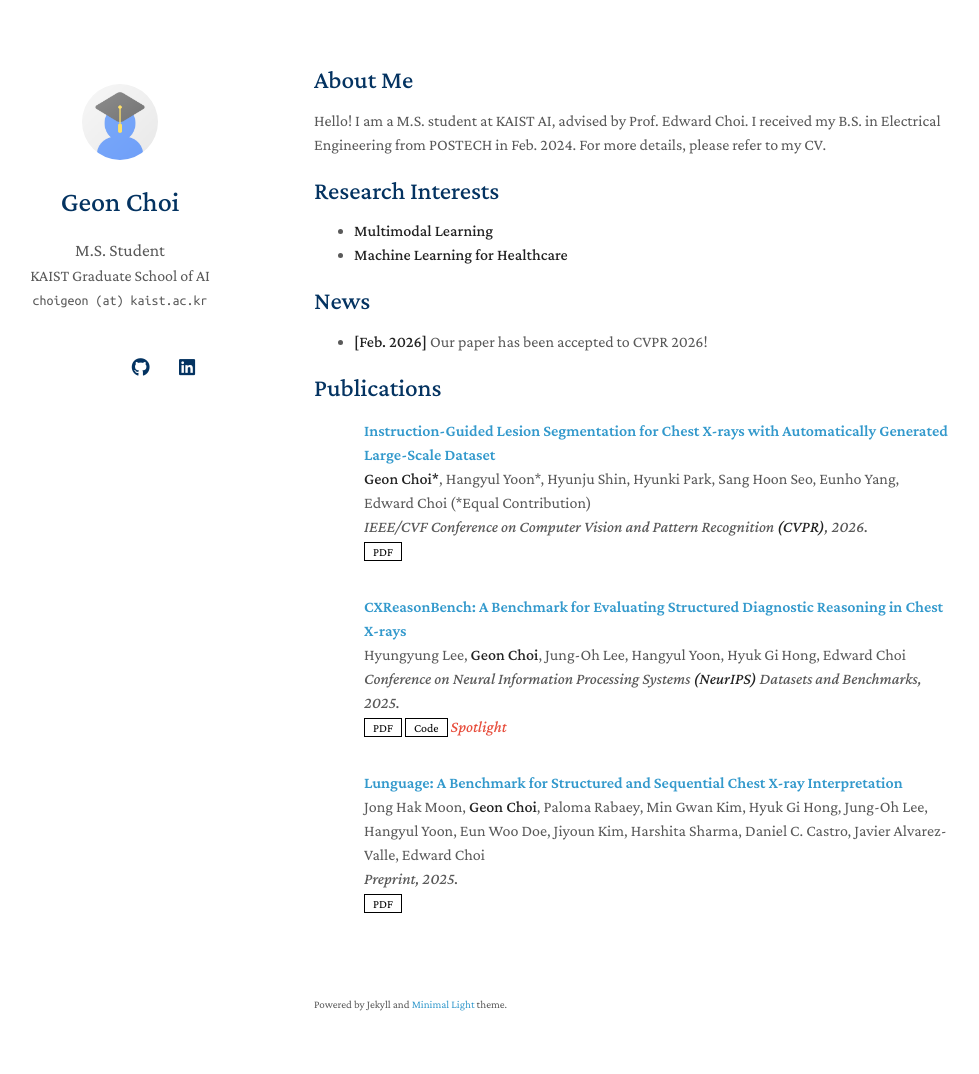
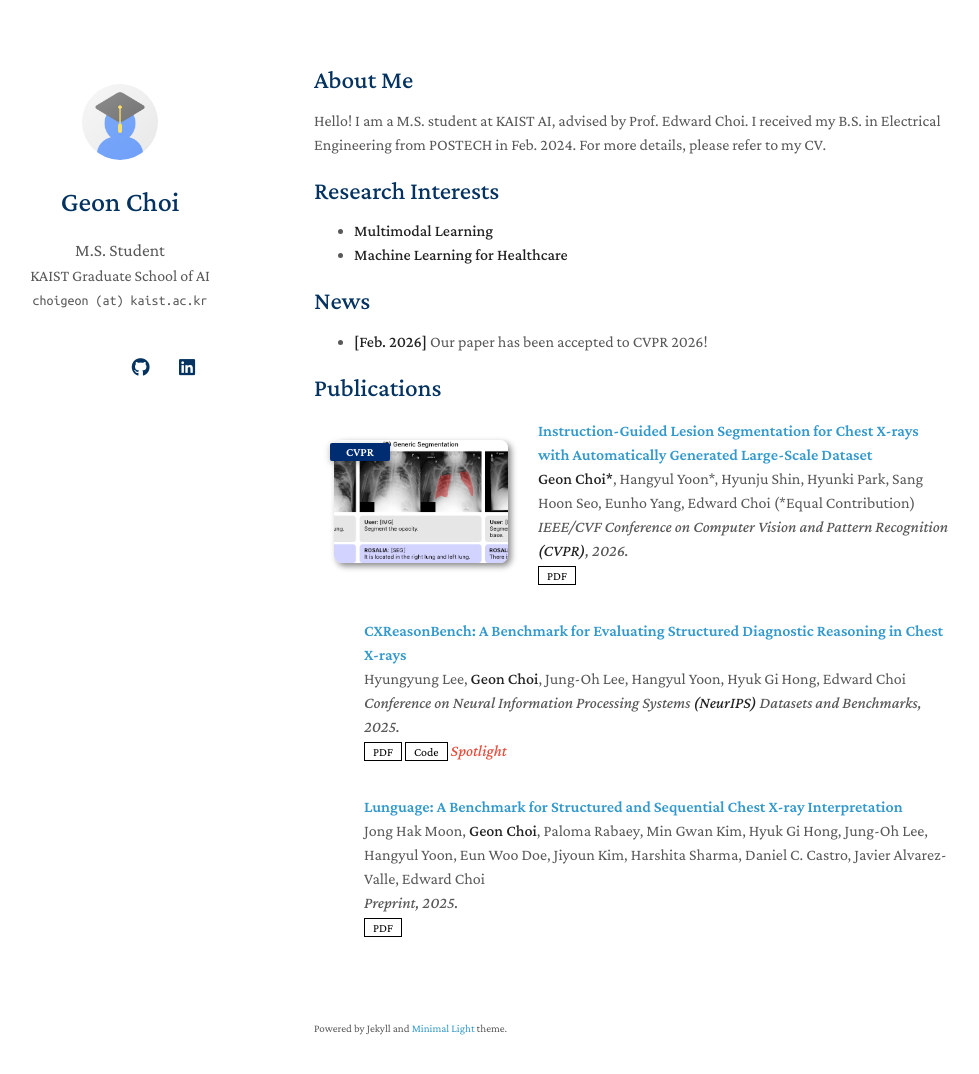
Before and after one commit to checkoneee/checkoneee.github.io, a Jekyll site: the page built from index.md, in a window 1280 px wide and 1109 px high. Shown: the top 1074 px of the window, without its empty margins (156-1135 px from the left). Built offline with Jekyll 4.4.1, drawn with Linux system fonts in a browser that asks for light colours; a style sheet for code colours, icons or effects is not loaded; our own code applies the rules of GitHub Pages for plain Markdown files.

Commit message:
cvpr 2026

```diff
--- a/_data/publications.yml
+++ b/_data/publications.yml
@@ -6,7 +6,7 @@ main:
     pdf: https://arxiv.org/abs/2511.15186.pdf
     #code: https://github.com/MrGiovanni/ContinualLearning
     #bibtex: https://bib.yliu.me/MICCAI23.txt
-    #image: ./assets/img/teaser_example_2.png
+    image: ./assets/img/ILS.png
     #notes: Early Accept
 
   - title: "CXReasonBench: A Benchmark for Evaluating Structured Diagnostic Reasoning in Chest X-rays"
```
Also changed, not shown: assets/img/ILS.png (added).
